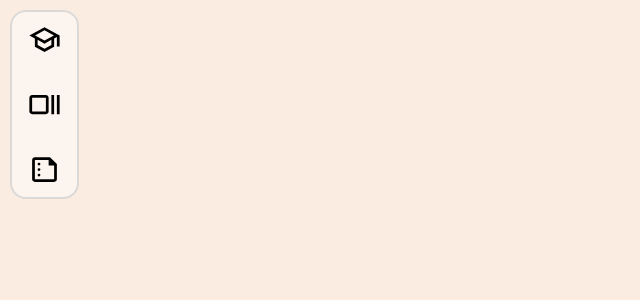
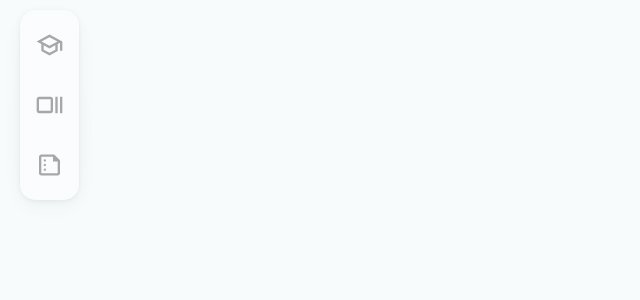
Before and after one commit to NimaShariatz/profile_page, a React (Vite) app: page / in a window 1280 px wide. Shown: the top 300 px of the page, without its empty margins (0-640 px from the left). Built offline with nearby package versions, Linux system fonts and the light colour scheme.

Commit message:
more color and menu work done

```diff
--- a/package.json
+++ b/package.json
@@ -10,6 +10,8 @@
     "preview": "vite preview"
   },
   "dependencies": {
+    "@gsap/react": "^2.1.1",
+    "gsap": "^3.12.5",
     "react": "^18.3.1",
     "react-dom": "^18.3.1"
   },
--- a/src/App.jsx
+++ b/src/App.jsx
@@ -1,4 +1,4 @@
-import Navigation from "./components/Navigation"
+import Navigation from "./components/Navigation/Navigation"
 
 const App = () => {
   return (
--- a/src/components/Navigation.css
+++ /dev/null
@@ -1,33 +0,0 @@
-
-
-.navigation{
-    display:flex;
-    flex-direction: column;
-
-    padding-inline: 5px;
-    padding-block: 10px;
-    position: fixed;
-    left:10px;
-    gap:30px;
-    top:10px;
-
-    background: rgba(255, 255, 255, 0.45);
-    border-radius: 16px;
-    backdrop-filter: blur(4px);
-    -webkit-backdrop-filter: blur(4px);
-    border: 2px solid rgba(205, 205, 205, 0.702);
-
-
-}
-
-
-.option_svg{
-    fill:black;
-    padding: 1px;
-    cursor: pointer;
-    border-radius: 3px;
-}
-
-.option_svg:hover{
-    fill:var(--orange);
-}
--- a/src/components/Navigation.jsx
+++ /dev/null
@@ -1,29 +0,0 @@
-import '../components/Navigation.css'
-
-const Navigation = () => {
-  return (
-    <nav className='navigation'>
-
-
-        <svg className="option_svg" xmlns="http://www.w3.org/2000/svg" height="35px" viewBox="0 -960 960 960" width="55px"><path d="M480-120 200-272v-240L40-600l440-240
-                            440 240v320h-80v-276l-80 44v240L480-120Zm0-332 274-148-274-148-274 148 274
-                            148Zm0 241 200-108v-151L480-360 280-470v151l200 108Zm0-241Zm0 90Zm0 0Z"/>
-        </svg>
-
-        <svg className="option_svg" xmlns="http://www.w3.org/2000/svg" height="35px" viewBox="0 -960 960 960" width="55px"><path d="M120-200q-33 0-56.5-23.5T40-280v-400q0-33
-                            23.5-56.5T120-760h400q33 0 56.5 23.5T600-680v400q0
-                            33-23.5 56.5T520-200H120Zm0-80h400v-400H120v400Zm560 80v-560h80v560h-80Zm160 0v-560h80v560h-80Zm-720-80v-400 400Z"/>
-        </svg>
-
-        <svg className="option_svg" xmlns="http://www.w3.org/2000/svg" height="35px" viewBox="0 -960 960 960" width="55px"><path d="M320-600q17 0
-                            28.5-11.5T360-640q0-17-11.5-28.5T320-680q-17 0-28.5 11.5T280-640q0 17 11.5 28.5T320-600Zm0 160q17 0 28.5-11.5T360-480q0-17-11.5-28.5T320-520q-17
-                            0-28.5 11.5T280-480q0 17 11.5 28.5T320-440Zm0 160q17 0 28.5-11.5T360-320q0-17-11.5-28.5T320-360q-17 0-28.5 11.5T280-320q0 17
-                            11.5 28.5T320-280ZM200-120q-33 0-56.5-23.5T120-200v-560q0-33 23.5-56.5T200-840h440l200
-                            200v440q0 33-23.5 56.5T760-120H200Zm0-80h560v-400H600v-160H200v560Zm0-560v160-160 560-560Z"/>
-        </svg>
-
-    </nav>
-  )
-}
-
-export default Navigation
--- /dev/null
+++ b/src/components/Navigation/Navigation.css
@@ -0,0 +1,61 @@
+
+
+#navigation{
+    display:flex;
+    flex-direction: column;
+
+    padding-inline: 2px;
+    padding-block: 20px;
+    position: fixed;
+    left:10px;
+    gap:30px;
+    top:10px;
+
+    background: rgba(255, 255, 255);
+    border-radius: 15px;
+    backdrop-filter: blur(4px);
+    -webkit-backdrop-filter: blur(4px);
+    border: 1px solid rgba(205, 205, 205, 0.702);
+
+    opacity: 0;
+
+
+    box-shadow:
+        0px 0.7px 3.2px rgba(0, 0, 0, 0.1),
+        0px 1.7px 7.6px rgba(0, 0, 0, 0.072),
+        0px 3.3px 14.4px rgba(0, 0, 0, 0.06),
+        0px 5.8px 25.7px rgba(0, 0, 0, 0.05),
+        0px 10.9px 48px rgba(0, 0, 0, 0.04),
+        0px 26px 115px rgba(0, 0, 0, 0.028)
+    ;
+
+
+}
+
+
+
+
+#navigation, .option_svg{
+    fill:rgb(43, 43, 43);
+    border: 1px solid transparent;
+
+
+    transition: all 100ms linear;
+
+}
+
+#navigation, .option_svg:hover{
+    border: 0 solid transparent;
+    transition: all 100ms linear;
+
+}
+
+#navigation, .option_svg:nth-child(1):hover{
+    fill:var(--sect_color1);
+}
+#navigation, .option_svg:nth-child(2):hover{
+    fill:var(--sect_color2);
+}
+#navigation, .option_svg:nth-child(3):hover{
+    fill:var(--yellow1);
+}
--- /dev/null
+++ b/src/components/Navigation/Navigation.jsx
@@ -0,0 +1,79 @@
+import '../Navigation/Navigation.css'
+
+import gsap from "gsap";
+import { useGSAP } from "@gsap/react";
+
+import { useEffect, useState } from 'react';
+
+const Navigation = () => {
+
+  const opac = useState(window.innerWidth < 760 ? "Opacity: 1" : "Opacity: 0")//if with is less than 760 then use
+  console.log(opac)
+
+
+  //move animation at the beginning
+  useGSAP(() => {
+    gsap.fromTo(
+      "#navigation",
+      {
+        x: -130,//from
+        ease: "ease"
+
+      },
+      {
+        x: 10,//to
+        duration: 2,
+        ease: "power2.out",
+        opacity: 0.4
+      }
+    );
+    //for the on hover opacity change
+    gsap.to("#navigation", {
+      opacity: 1,
+      ease: "ease",
+      paused: true,
+      id: "hoverAnimation"
+    });
+
+    const hoverAnimation = gsap.getById("hoverAnimation");
+
+    document.getElementById("navigation").addEventListener("mouseover", () => {
+      hoverAnimation.play();
+    });
+
+    document.getElementById("navigation").addEventListener("mouseout", () => {
+      hoverAnimation.reverse();
+    });
+
+
+  });
+
+
+
+
+  return (
+    <nav id='navigation'>
+
+
+        <svg className="option_svg" xmlns="http://www.w3.org/2000/svg" height="30px" viewBox="0 -960 960 960" width="55px"><path d="M480-120 200-272v-240L40-600l440-240
+                            440 240v320h-80v-276l-80 44v240L480-120Zm0-332 274-148-274-148-274 148 274
+                            148Zm0 241 200-108v-151L480-360 280-470v151l200 108Zm0-241Zm0 90Zm0 0Z"/>
+        </svg>
+
+        <svg className="option_svg" xmlns="http://www.w3.org/2000/svg" height="30px" viewBox="0 -960 960 960" width="55px"><path d="M120-200q-33 0-56.5-23.5T40-280v-400q0-33
+                            23.5-56.5T120-760h400q33 0 56.5 23.5T600-680v400q0
+                            33-23.5 56.5T520-200H120Zm0-80h400v-400H120v400Zm560 80v-560h80v560h-80Zm160 0v-560h80v560h-80Zm-720-80v-400 400Z"/>
+        </svg>
+
+        <svg className="option_svg" xmlns="http://www.w3.org/2000/svg" height="30px" viewBox="0 -960 960 960" width="55px"><path d="M320-600q17 0
+                            28.5-11.5T360-640q0-17-11.5-28.5T320-680q-17 0-28.5 11.5T280-640q0 17 11.5 28.5T320-600Zm0 160q17 0 28.5-11.5T360-480q0-17-11.5-28.5T320-520q-17
+                            0-28.5 11.5T280-480q0 17 11.5 28.5T320-440Zm0 160q17 0 28.5-11.5T360-320q0-17-11.5-28.5T320-360q-17 0-28.5 11.5T280-320q0 17
+                            11.5 28.5T320-280ZM200-120q-33 0-56.5-23.5T120-200v-560q0-33 23.5-56.5T200-840h440l200
+                            200v440q0 33-23.5 56.5T760-120H200Zm0-80h560v-400H600v-160H200v560Zm0-560v160-160 560-560Z"/>
+        </svg>
+
+    </nav>
+  )
+}
+
+export default Navigation
--- a/src/index.css
+++ b/src/index.css
@@ -20,8 +20,15 @@
 
 
 :root{
-  --body_color:#faece1;
-  --orange:#db8632;
+  --body_color:#f7fbfc;
+  --blue1:#80c4de;
+  --blue2:#38a9d6;
+
+  --yellow1:#edb563;
+
+  --sect_color1:#bedde8;
+  --sect_color2:#e9adc4;
+  --sect_color3:#edb563;
 
   --fontWeight-regular:300;
   --fontWeight-semi-bold:400;
@@ -36,17 +43,17 @@
 }
 
 ::-webkit-scrollbar-thumb {
-  background-color: #db8632;
+  background-color: var(--blue1);
   border-radius: 2px;
 }
 
 ::-webkit-scrollbar-thumb:hover {
-  background: #46cb9f;
+  background: var(--yellow1);
   cursor: pointer;
 }
 
 ::-webkit-scrollbar-track {
-  background-color: #ccae9a;
+  background-color: var(--blue2);
 }
 
 
@@ -64,7 +71,7 @@ body {
   width: 100dvw;
   overflow-x: hidden;
   height: 100%;
-  background: #faece1;
+  background: #f7fbfc;
   font-family: "outfit", "mukta", "Arial - modified";
   font-weight: var(--fontWeight-regular);
   font-size: 18px;
```
Also changed, not shown: public/assets/images/uofa.png (added), 1 other file (tests, documents, lock files or other folders).
